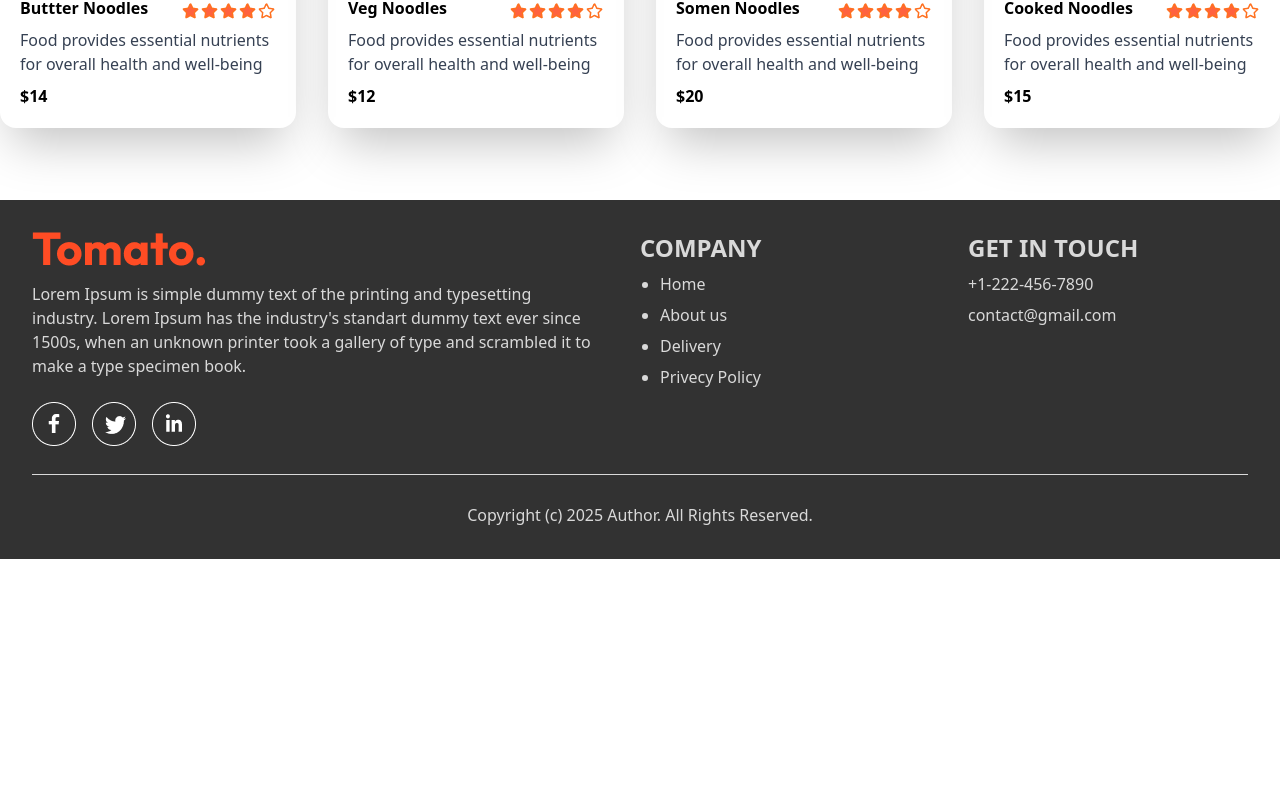
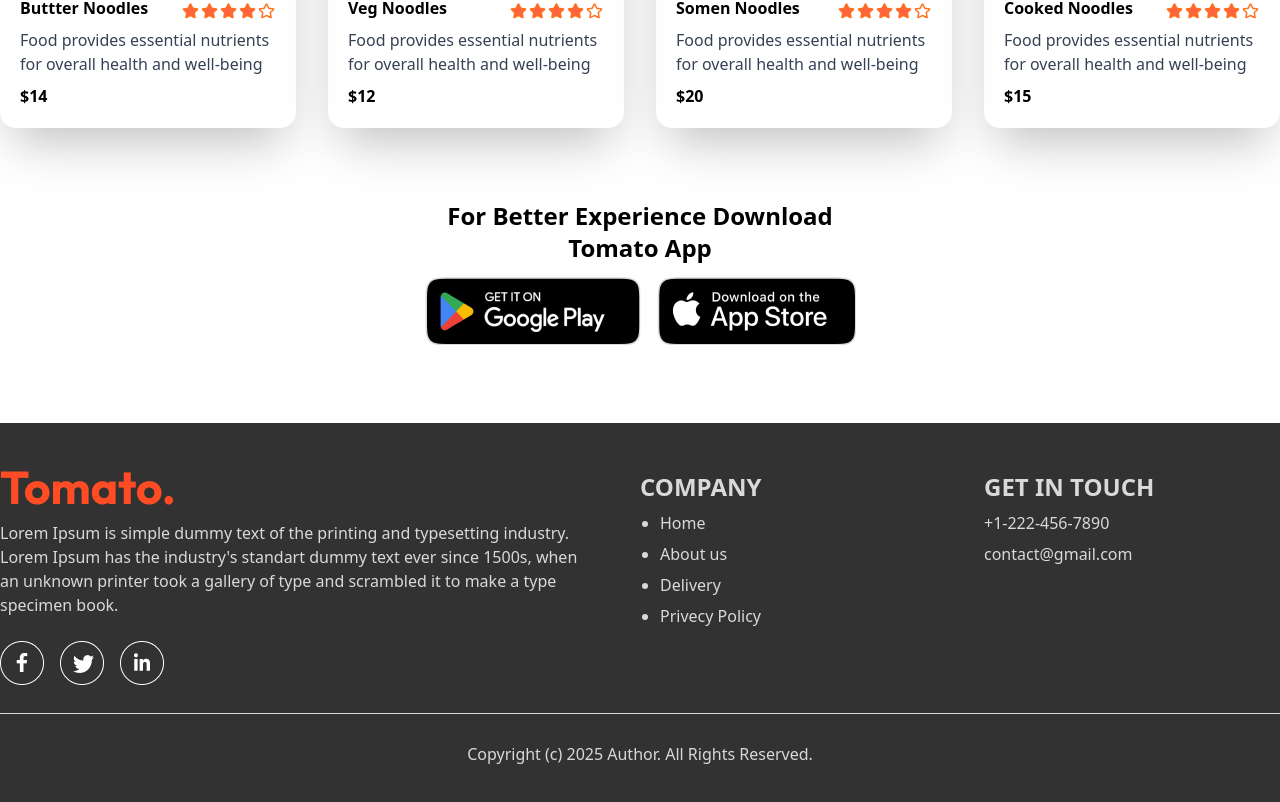
Before and after one commit to Xertenz/FoodDelivery, a React app: page / in a window 1280 px wide. Shown: the part 4062-4864 px from the top of the page. Before the commit the page ends 4621 px from the top, so only its background shows below. Built offline with nearby package versions, Linux system fonts and the light colour scheme; the HTML template or start-up script is replaced by a standard one.

Commit message:
Add AppDownload section

```diff
--- /dev/null
+++ b/src/components/AppDownload/AppDownload.tsx
@@ -0,0 +1,17 @@
+import { assets } from "../../assets/assets";
+
+export default function AppDownload() {
+  return (
+    <section className="app-download text-center mx-auto pb-18">
+      <div className="container mx-auto">
+        <p className="capitalize text-2xl font-bold mb-3">
+          for better experience download <br /> tomato app
+        </p>
+        <div className="app-download-platforms inline-flex gap-4">
+          <img src={assets.play_store} alt="Play Store" className="hover:scale-110 transition-transform cursor-pointer" />
+          <img src={assets.app_store} alt="App Store" className="hover:scale-110 transition-transform cursor-pointer" />
+        </div>
+      </div>
+    </section>
+  );
+}
--- a/src/components/Footer/Footer.tsx
+++ b/src/components/Footer/Footer.tsx
@@ -3,7 +3,7 @@ import "./Footer.scss"
 
 export default function Footer() {
   return (
-    <footer className="footer text-[#d9d9d9] bg-[#323232] p-8 flex flex-col gap-7 items-center">
+    <footer className="footer text-[#d9d9d9] bg-[#323232] py-12 flex flex-col gap-7 items-center">
       <div className="footer-content container mx-auto grid gap-12">
         <div className="footer-content-left">
           <img src={assets.logo} alt="Logo" className="mb-4" />
--- a/src/pages/Home/Home.tsx
+++ b/src/pages/Home/Home.tsx
@@ -3,6 +3,7 @@ import ExploreMenu from "../../components/ExploreMenu/ExploreMenu";
 import Header from "../../components/Header/Header";
 import "./Home.scss";
 import FoodDisplay from "../../components/FoodDisplay/FoodDisplay";
+import AppDownload from "../../components/AppDownload/AppDownload";
 
 export default function Home() {
   const [category, setCategory] = useState<string>("All");
@@ -12,6 +13,7 @@ export default function Home() {
       <Header />
       <ExploreMenu category={category} setCategory={setCategory} />
 			<FoodDisplay category={category} />
+			<AppDownload />
     </>
   );
 }
```
Also changed, not shown: src/components/AppDownload/AppDownload.scss (added).
